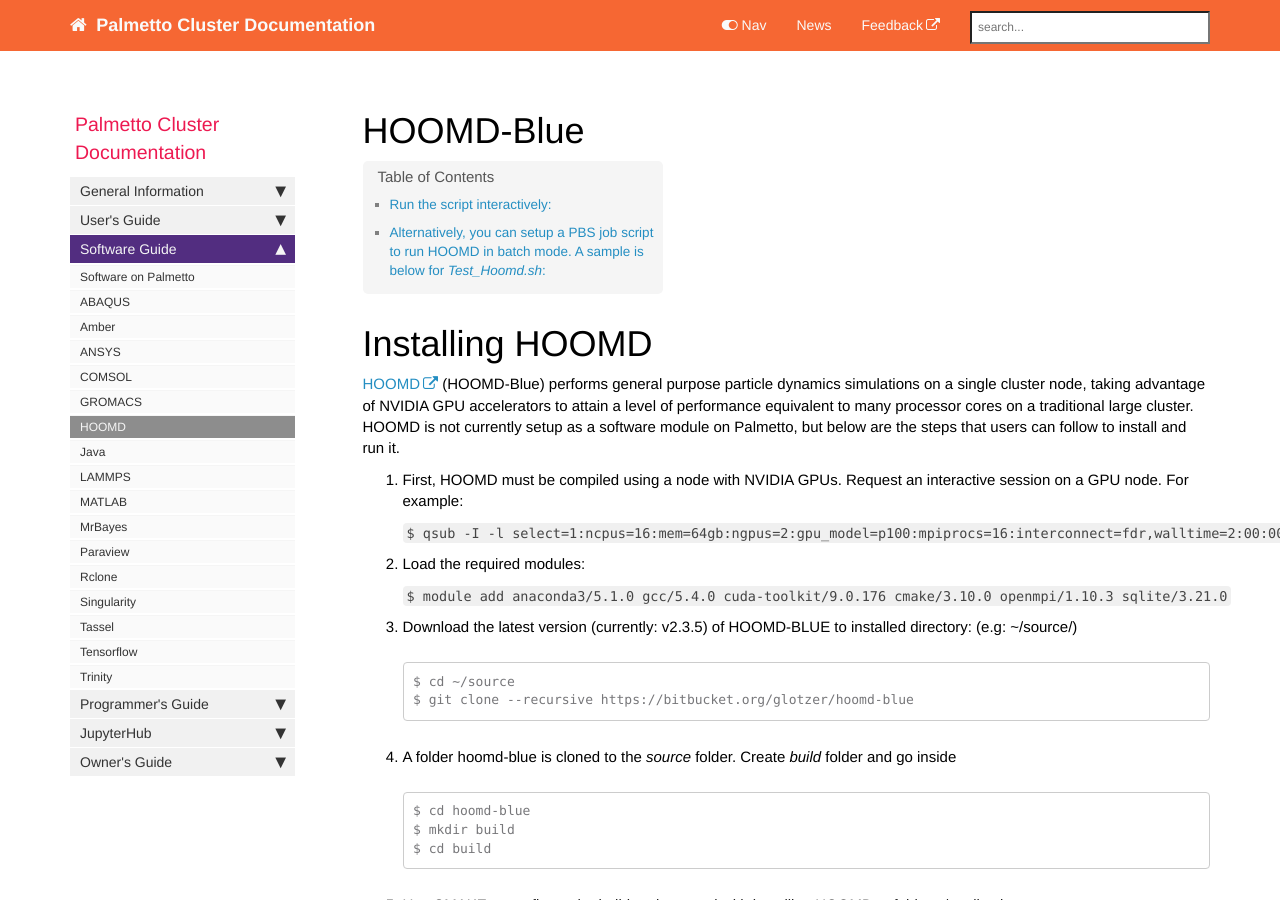
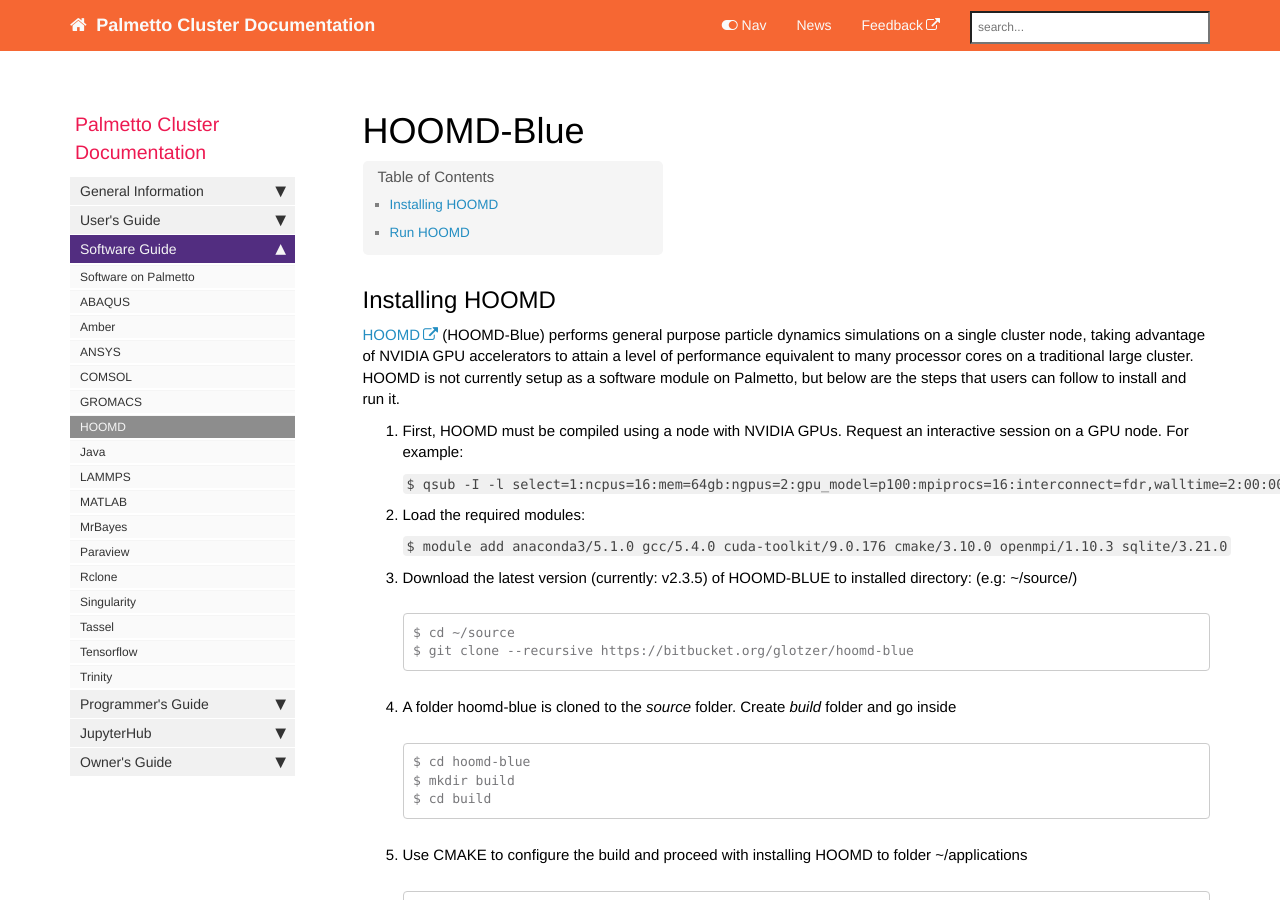
Before and after one commit to clemsonciti/palmetto-documentation, a Jekyll site: the page built from pages/documentation/software_hoomd.md, in a window 1280 px wide and 900 px high. Built offline with Jekyll 4.4.1, drawn with Linux system fonts in a browser that asks for light colours; nearby versions of some CDN libraries; comment, search, counter and statistics services are not loaded.

Commit message:
Update software_hoomd.md

````diff
--- a/pages/documentation/software_hoomd.md
+++ b/pages/documentation/software_hoomd.md
@@ -6,7 +6,7 @@
 ---
 
 
-# Installing HOOMD
+## Installing HOOMD
 
 [HOOMD](http://glotzerlab.engin.umich.edu/hoomd-blue/) (HOOMD-Blue) performs general purpose particle
 dynamics simulations on a single cluster node,
@@ -54,7 +54,7 @@
     $ export PYTHONPATH=$PYTHONPATH:$HOME/applications/lib/python
     ```
 
-# Run HOOMD
+## Run HOOMD
 Now the HOOMD-BLUE v2.3.5 has been installed. Create a simple python file “test_hoomd.py” to run HOOMD
 
 ```
@@ -82,12 +82,12 @@
 $ module add anaconda3/5.1.0 gcc/5.4.0 cuda-toolkit/9.0.176
 ```
 
-## Run the script interactively:
+**Run the script interactively:**
 
 `$ python test_hoomd.py`
 
 
-## Alternatively, you can setup a PBS job script to run HOOMD in batch mode. A sample is below for *Test_Hoomd.sh*:
+**Alternatively, you can setup a PBS job script to run HOOMD in batch mode. A sample is below for *Test_Hoomd.sh*:**
 
 
 ```
````
